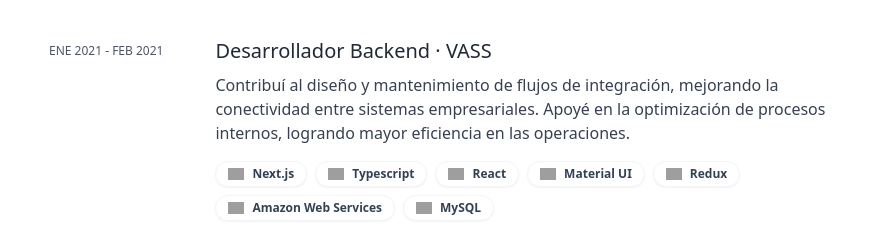
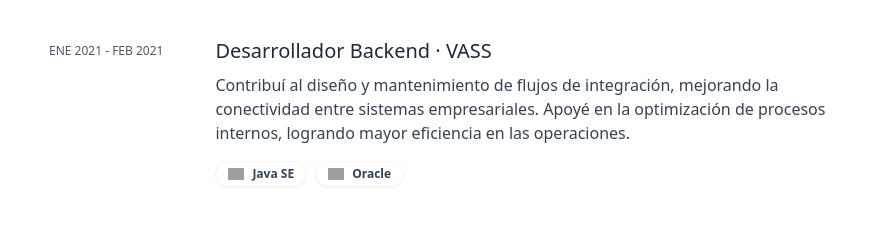
Before and after one commit to mr3dh00d/portafolio, an Astro site: page / in a window 1280 px wide. Shown: the part 1241-1473 px from the top of the page, without its empty margins (399-1280 px from the left). Built offline with nearby package versions, Linux system fonts and the light colour scheme; Astro itself is replaced by a stand-in of ours; grey boxes are pictures that could not be loaded.

Commit message:
:ambulance: Corregir tecnologías en VASS

```diff
--- a/src/components/ExperienceCard.astro
+++ b/src/components/ExperienceCard.astro
@@ -59,6 +59,10 @@ const getIcon = (name: LanguagesAndFrameworks) => {
             return "https://img.icons8.com/color/48/vue-js.png";
         case "Node.js":
             return "https://img.icons8.com/color/48/nodejs.png";
+        case "Java SE":
+            return "https://img.icons8.com/color/48/java-coffee-cup-logo--v1.png";
+        case "Oracle":
+            return "https://img.icons8.com/color/48/100/oracle-logo.png";
         default:
             return "https://img.icons8.com/color/48/code.png";
     }
--- a/src/interfaces/common.ts
+++ b/src/interfaces/common.ts
@@ -1 +1 @@
-export type LanguagesAndFrameworks = "Next.js" | "React" | "React Native" | "Typescript" | "Redux" | "Tailwind CSS" | "MySQL" | "Amazon Web Services" | "PHP" | "Laravel" | "Firebase" | "Material UI" | "Vue.js" | "Node.js" | "Javascript";
+export type LanguagesAndFrameworks = "Next.js" | "React" | "React Native" | "Typescript" | "Redux" | "Tailwind CSS" | "MySQL" | "Amazon Web Services" | "PHP" | "Laravel" | "Firebase" | "Material UI" | "Vue.js" | "Node.js" | "Javascript" | "Java SE" | "Oracle";
--- a/src/pages/index.astro
+++ b/src/pages/index.astro
@@ -194,13 +194,8 @@
                             date={{ start: "ENE 2021", end: "FEB 2021" }}
                             description="Contribuí al diseño y mantenimiento de flujos de integración, mejorando la conectividad entre sistemas empresariales. Apoyé en la optimización de procesos internos, logrando mayor eficiencia en las operaciones."
                             technologies={[
-                                "Next.js",
-                                "Typescript",
-                                "React",
-                                "Material UI",
-                                "Redux",
-                                "Amazon Web Services",
-                                "MySQL",
+                                "Java SE",
+                                "Oracle"
                             ]}
                         />
                         <ExperienceCard
```
